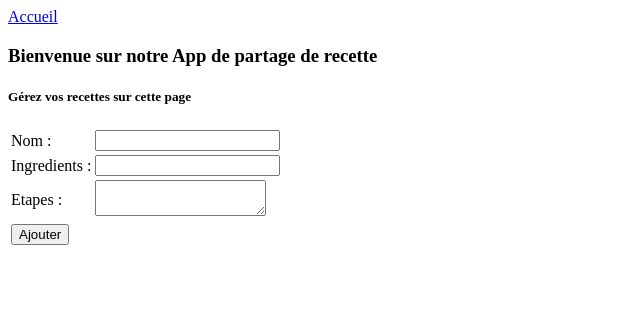
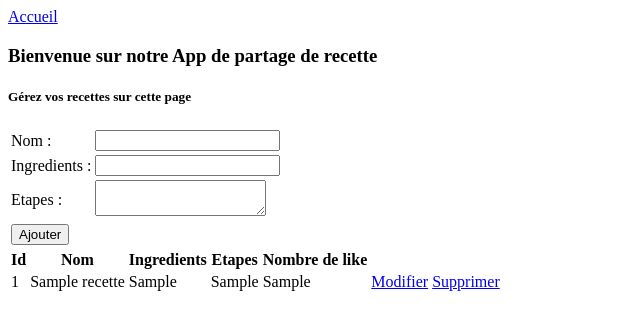
Before and after one commit to OTFSheikh/OTF_Food, a PHP site: page /otf_food/recette.php in a window 1280 px wide. Shown: the top 330 px of the page, without its empty margins (0-640 px from the left). Run offline with PHP 8.4, Linux system fonts and the light colour scheme; the visitor is signed in with stand-in values (Sample User, id 1); tables that the repository leaves empty or names only in its code hold one stand-in row (values such as "Sample post").

Commit message:
Afficher mes recettes

```diff
--- a/recette.php
+++ b/recette.php
@@ -1,5 +1,6 @@
 <?php if (session_status() == PHP_SESSION_NONE) {
     session_start();
+    require_once 'include/start_bdd.php';
 }?>
 
 <!DOCTYPE html>
@@ -12,10 +13,11 @@
 <body>
     <?php
     if (isset($_SESSION["id"])) {
+        // ajouter les recettes
         $id=$_SESSION['id'];
         if (isset($_POST['ajouter'])) {
             if (!empty($_POST['nom']) || !empty($_POST['ing']) || !empty($_POST['etape'])) {
-                require_once 'include/start_bdd.php';
+
                 $req = $bdd->prepare("INSERT INTO recette(nom, ingredient, etape, nbrelike, iduser) Values(:nom, :ingredient, :etape, :nbrelike, :iduser)");
                 $req->bindValue(":nom",strip_tags($_POST['nom']));
                 $req->bindValue(":ingredient",strip_tags($_POST['ing']));
@@ -56,7 +58,44 @@
         ?>
         </form>
     <?php
+                // Afficher les recettes
+                $req1 = $bdd->prepare("SELECT * FROM recette where iduser=:id");
+                $req1->bindValue(":id", $_SESSION['id']);
+                $res1 = $req1->execute();
+                $valeur = $req1->fetchAll(PDO::FETCH_ASSOC);
+                $nbre = $req1->rowCount();
 
+                if (!$res1) {
+                    $message="Erreur de connexion à la base";
+                }else {
+                    // echo "<pre>";
+                    // print_r($valeur);
+                    ?>
+                    <div class="table">
+                        <table>
+                            <tr>
+                                <th>Id</th>
+                                <th>Nom</th>
+                                <th>Ingredients</th>
+                                <th>Etapes</th>
+                                <th>Nombre de like</th>
+                            </tr>
+                    <?php
+                    foreach ($valeur as $key => $value) {
+                        ?>
+                        <tr>
+                            <td><?=$value['idrecette']?></td>
+                            <td><?=$value['nom']?></td>
+                            <td><?=$value['ingredient']?></td>
+                            <td><?=$value['etape']?></td>
+                            <td><?=$value['nbrelike']?></td>
+                            <td><a href="modifrecette.php?id=<?=$value["idrecette"]?>">Modifier</a></td>
+                            <td><a href="include/suprecette.php?id=<?=$value["idrecette"]?>">Supprimer</a></td>
+
+                        </tr>
+                        <?php
+                    }
+                }
 
     }else {
         header("location:connexion.php");
```
Also changed, not shown: include/suprecette.php (added).
